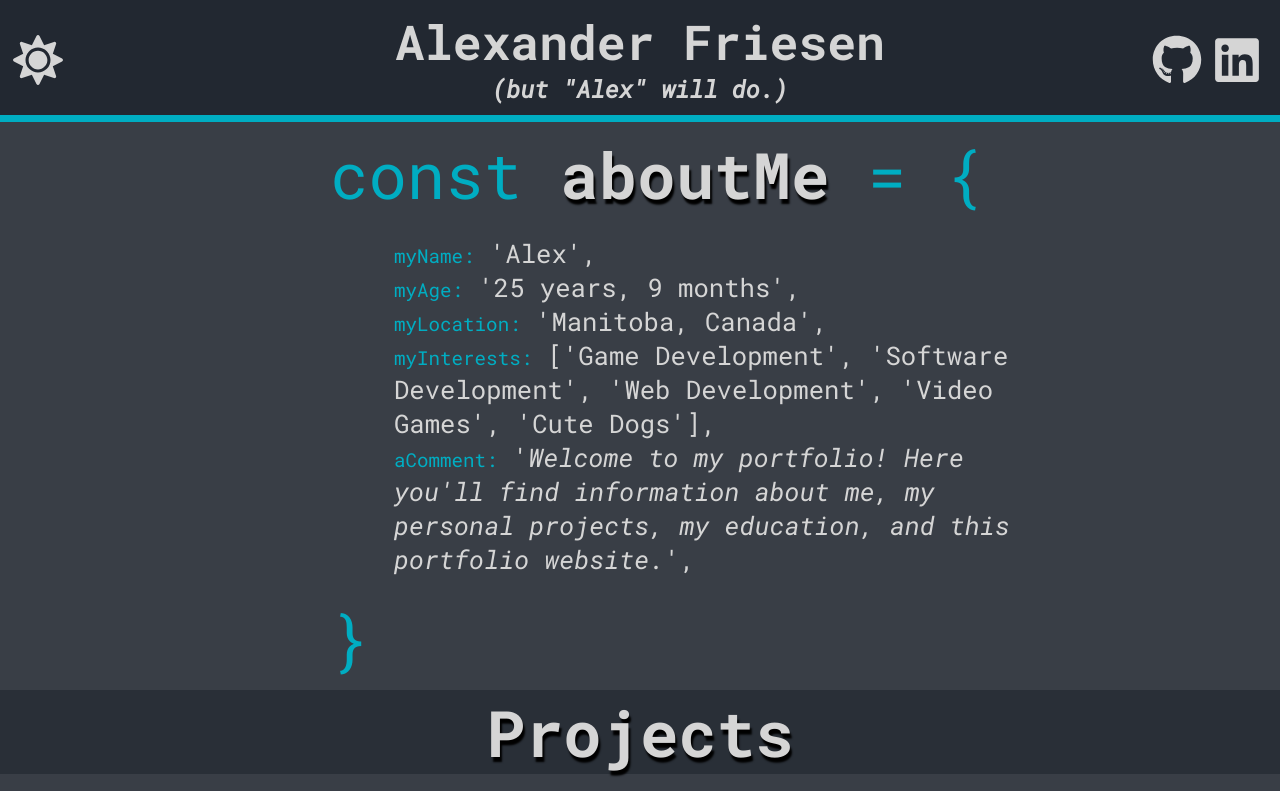
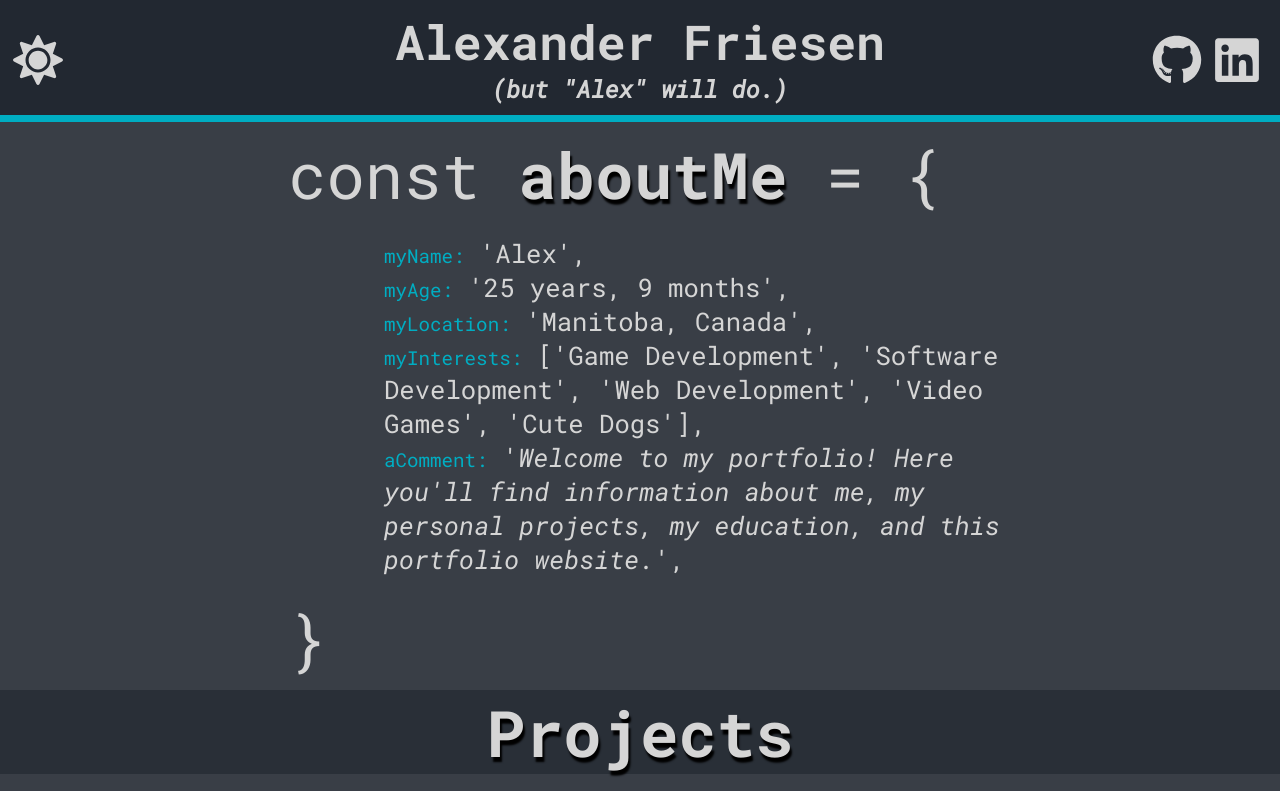
Before and after one commit to TritoLL/react-portfolio, a React (Create React App) app: page / in a window 1280 px wide. Shown: the top 791 px of the page. Built offline with nearby package versions, Linux system fonts and the light colour scheme.

Commit message:
fix up AboutMe styling
use more CenteredDiv, fix some color issues, fix alignment issues.

```diff
--- a/src/components/AboutMe.js
+++ b/src/components/AboutMe.js
@@ -1,7 +1,11 @@
 import React from "react";
 import styled from "styled-components";
 import dayjs from "dayjs";
-import { AnchorTitle, CustomParagraph } from "../styles/CustomStyles";
+import {
+    AnchorTitle,
+    CenteredDiv,
+    CustomParagraph,
+} from "../styles/CustomStyles";
 
 const Key = styled.span`
     color: ${(props) => props.theme.border};
@@ -24,11 +28,12 @@ const AboutMe = () => {
 
     return (
         <section>
-            <CustomParagraph size="big" left="25" width="55">
+            <CenteredDiv>
+                <CustomParagraph size="big" width="55">
                     const <AnchorTitle href="#aboutme">aboutMe</AnchorTitle> =
                     &#123;
                 </CustomParagraph>
-            <CustomParagraph size="small" left="30" width="50">
+                <CustomParagraph size="small" left="5" width="50">
                     <Key>myName:</Key> 'Alex',
                     <br />
                     <Key>myAge:</Key> '{yearsString}
@@ -37,20 +42,22 @@ const AboutMe = () => {
                     <Key>myLocation:</Key> 'Manitoba, Canada',
                     <br />
                     <Key>myInterests:</Key> ['Game Development', 'Software
-                Development', 'Web Development', 'Video Games', 'Cute Dogs'],
+                    Development', 'Web Development', 'Video Games', 'Cute
+                    Dogs'],
                     <br />
                     <Key>aComment:</Key> '
                     <i>
-                    Welcome to my portfolio! Here you'll find information about
-                    me, my personal projects, my education, and this portfolio
-                    website.
+                        Welcome to my portfolio! Here you'll find information
+                        about me, my personal projects, my education, and this
+                        portfolio website.
                     </i>
                     ',
                     <br />
                 </CustomParagraph>
-            <CustomParagraph size="big" left="25" width="10">
+                <CustomParagraph size="big" left="0" width="55">
                     &#125;
                 </CustomParagraph>
+            </CenteredDiv>
         </section>
     );
 };
--- a/src/styles/CustomStyles.js
+++ b/src/styles/CustomStyles.js
@@ -23,17 +23,13 @@ export const CustomParagraph = styled.p`
         props.size === "big"
             ? (props) => props.theme.bigText * 1.5
             : (props) => props.theme.smallText * 1.5}vw;
+    left: ${(props) => props.left}%;
     position: relative;
     width: 80%;
-    left: ${(props) => props.left - 15}%;
-    :nth-child(odd) {
-        color: ${(props) => props.theme.border};
-    }
     padding: 10px;
 
     @media (min-width: 768px) {
         width: ${(props) => props.width}%;
-        left: ${(props) => props.left}%;
         font-size: ${(props) =>
             props.size === "big"
                 ? (props) => props.theme.bigText
```
Lines whose indentation alone changed are shown as unchanged.
